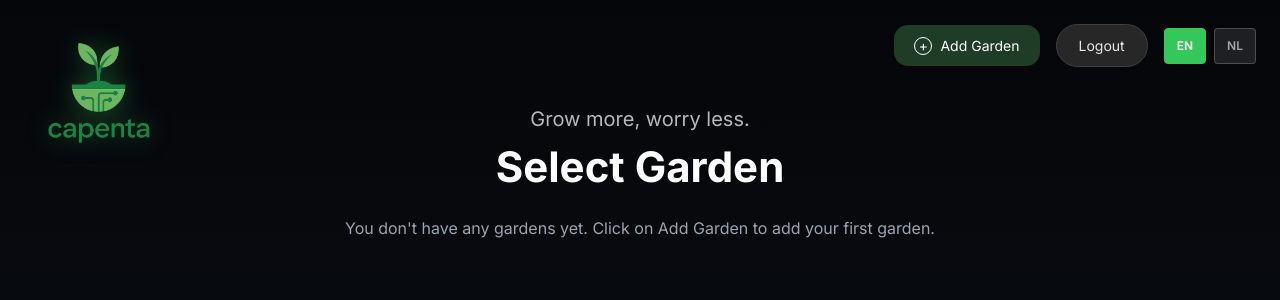
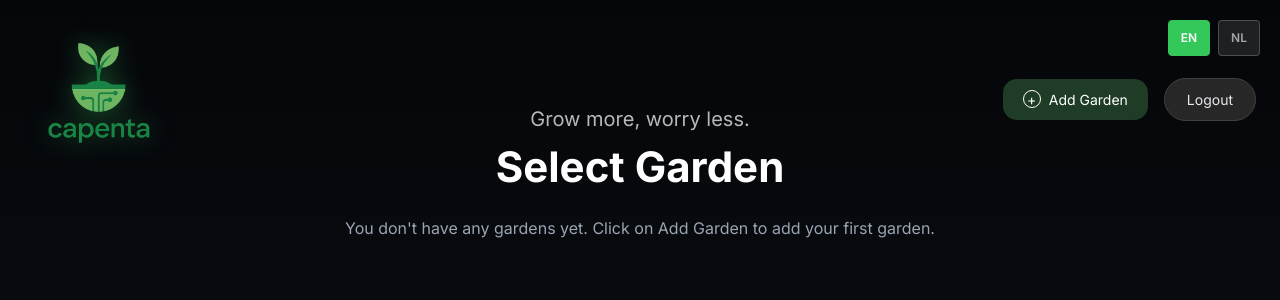
Before and after one commit to A-D-DBS-application/web-application-2025-group-43, a Flask app: page /garden/select in a window 1280 px wide. Shown: the top 300 px of the page. Run offline with Flask 3, Linux system fonts and the light colour scheme; the visitor is signed in with stand-in values (Sample User, id 1); data that the repository does not hold is empty.

Commit message:
Revert "a"
This reverts commit 2273471efdb49a92ce48308874d29256b7e55dab.

```diff
--- a/app/static/styles/garden_selection.css
+++ b/app/static/styles/garden_selection.css
@@ -34,7 +34,7 @@ body{
   margin:0 auto;
   display:flex;
   justify-content:space-between;
-  align-items:flex-start;
+  align-items:center;
 }
 
 /* LOGO LINKS */
@@ -63,19 +63,6 @@ body{
   display:flex;
   align-items:center;
   gap:16px;
-}
-
-/* ✅ Language switcher in topbar-right: nooit fixed, altijd inline */
-.topbar-right .language-switcher{
-  position:static !important;
-  top:auto !important;
-  right:auto !important;
-  z-index:auto !important;
-  display:flex !important;
-  align-items:center;
-  gap:8px;
-  white-space:nowrap;
-  flex:0 0 auto;
 }
 
 /* LOGOUT BUTTON */
--- a/app/templates/add_garden.html
+++ b/app/templates/add_garden.html
@@ -11,9 +11,8 @@
 
   <script src="https://cdn.tailwindcss.com"></script>
 
-  <!-- ✅ IMPORTANT: load global switcher CSS FIRST, then page CSS so page overrides win -->
+  <link rel="stylesheet" href="{{ url_for('static', filename='styles/add_garden.css') }}">
   <link rel="stylesheet" href="{{ url_for('static', filename='styles/language_switcher.css') }}">
-  <link rel="stylesheet" href="{{ url_for('static', filename='styles/add_garden.css') }}">
 </head>
 
 <body class="min-h-screen text-white">
--- a/app/templates/garden_selection.html
+++ b/app/templates/garden_selection.html
@@ -18,12 +18,15 @@
     crossorigin="anonymous"
   >
 
-  <!-- ✅ Zet language switcher CSS eerst, page CSS erna -->
+  <!-- Externe CSS voor garden selection -->
+  <link rel="stylesheet" href="{{ url_for('static', filename='styles/garden_selection.css') }}">
+
   <link rel="stylesheet" href="{{ url_for('static', filename='styles/language_switcher.css') }}">
-  <link rel="stylesheet" href="{{ url_for('static', filename='styles/garden_selection.css') }}">
 </head>
 
 <body>
+  {% include '_language_switcher.html' %}
+
   <!-- TOP BAR -->
   <div class="topbar">
     <a href="{{ url_for('garden.garden_selection') }}" class="brand" aria-label="Capenta">
@@ -41,9 +44,6 @@
       <a class="logout-btn" href="{{ url_for('auth.logout') }}">
         {{ t('logout') }}
       </a>
-
-      <!-- ✅ Language switcher nu hier, zodat alles dezelfde hoogte heeft -->
-      {% include '_language_switcher.html' %}
     </div>
   </div>
 
```
Also changed, not shown: app/static/styles/add_garden.css (+0 -40 lines).
